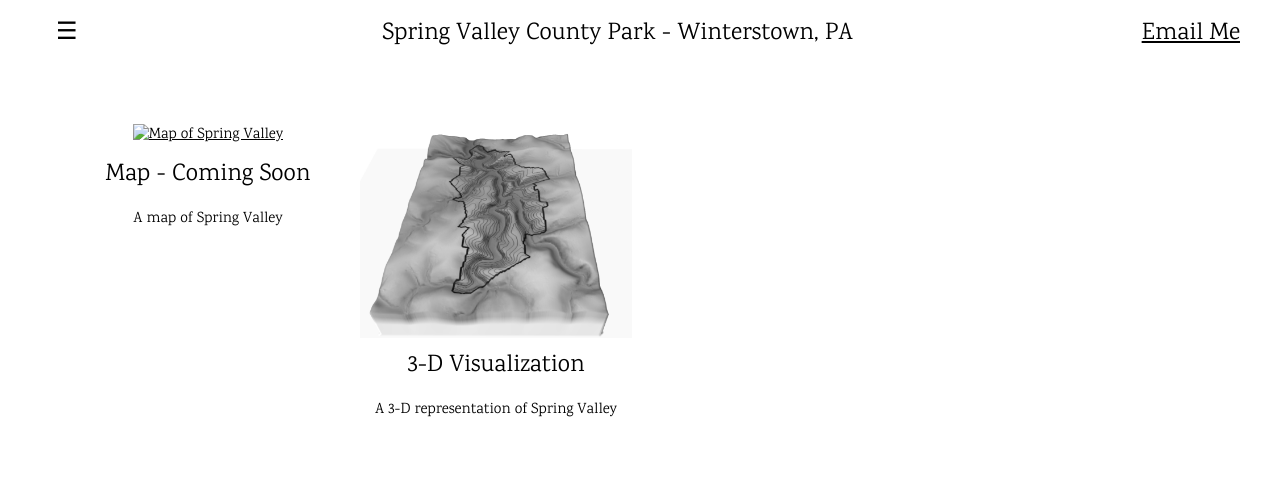
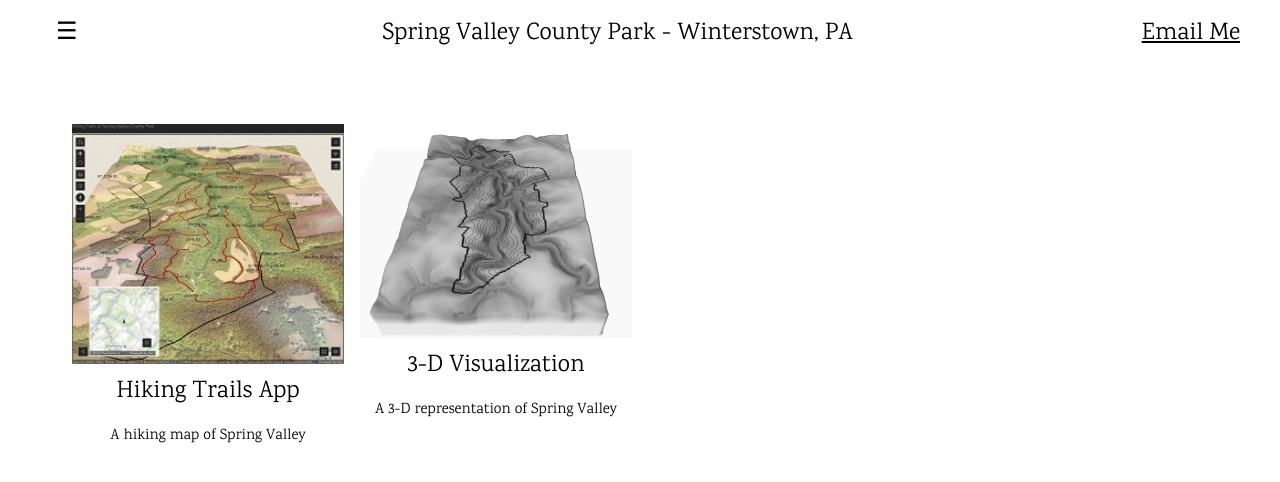
Before and after one commit to cooph2020/cooph2020, a plain HTML site: page springvalley/index.html in a window 1280 px wide. Drawn offline with nearby package versions, Linux system fonts and the light colour scheme.

Commit message:
updated spring valley

```diff
--- a/springvalley/index.html
+++ b/springvalley/index.html
@@ -32,9 +32,9 @@ body,h1,h2,h3,h4,h5,h6 {font-family: "Karma", sans-serif}
 
   <div class="w3-row-padding w3-padding-16 w3-center">
     <div class="w3-quarter">
-        <a href="map/"><img src="map/springvalley1.png" alt="Map of Spring Valley" style="width:100%" target="_blank" rel="noopener noreferrer"></a>
-      <h3>Map - Coming Soon</h3>
-      <p>A map of Spring Valley</p>
+        <a href="https://arcg.is/1T9zfb"><img src="springvalleyapp.png" alt="Map of Spring Valley" style="width:100%" target="_blank" rel="noopener noreferrer"></a>
+      <h3>Hiking Trails App</h3>
+      <p>A hiking map of Spring Valley</p>
     </div>
 
     <div class="w3-quarter">
```
Also changed, not shown: springvalley/springvalleyapp.png (added).
